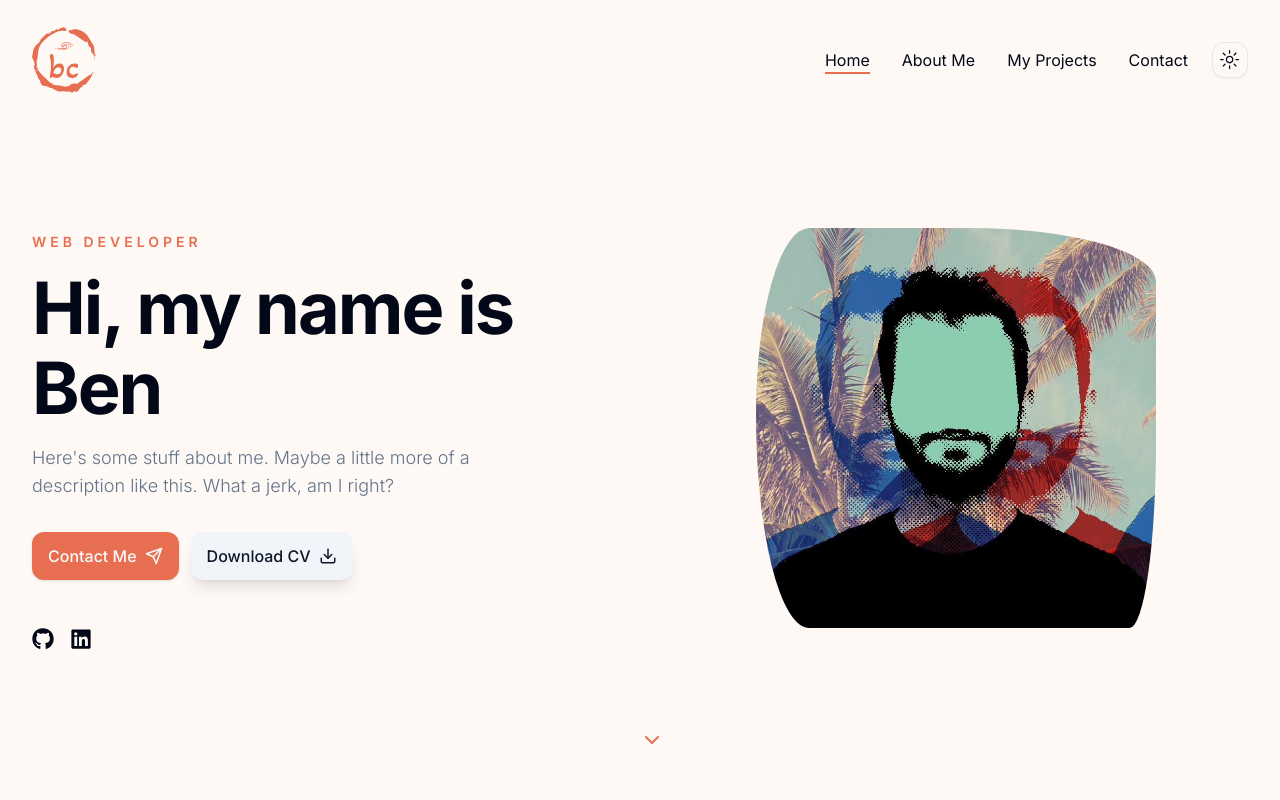
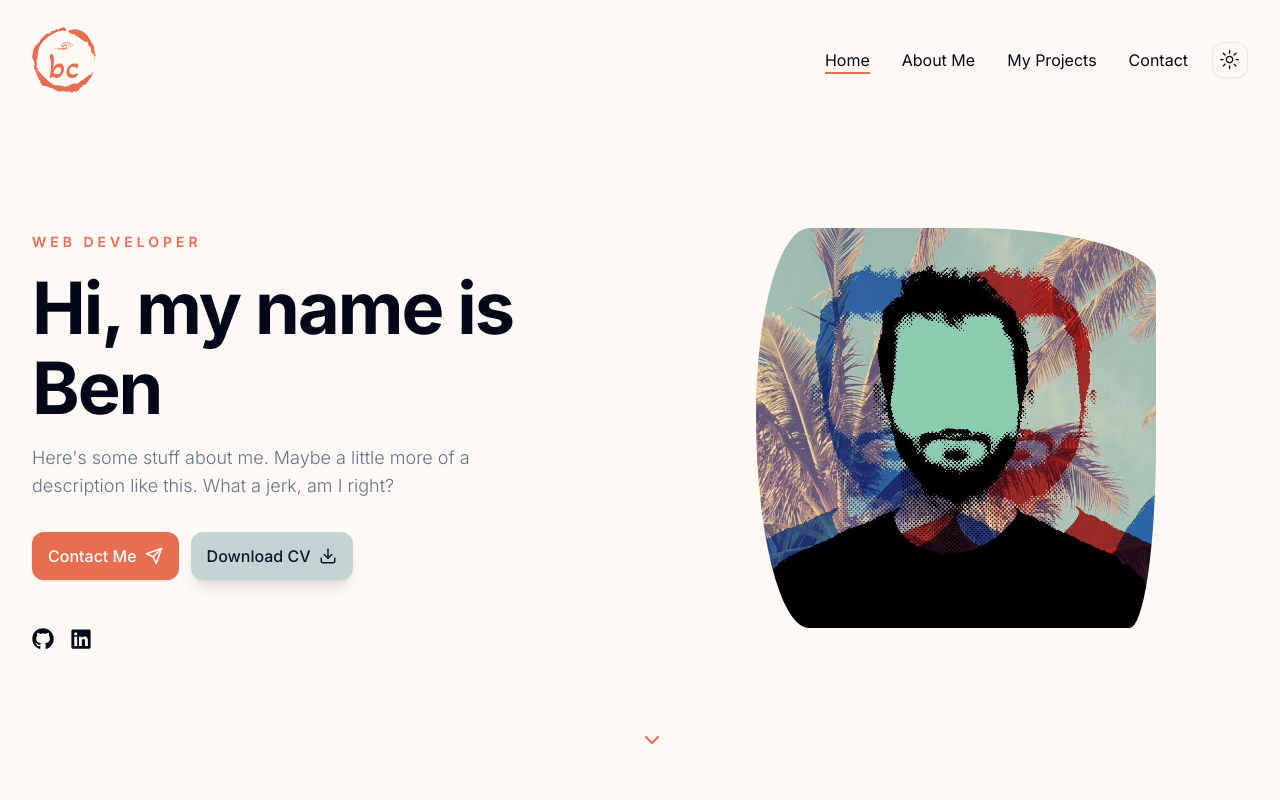
Before and after one commit to bchussid/portfolio, a Next.js app: page / in a window 1280 px wide. Shown: the top 800 px of the page. Built offline with nearby package versions, Linux system fonts and the light colour scheme.

Commit message:
edit/color work

```diff
--- a/src/styles/globals.css
+++ b/src/styles/globals.css
@@ -19,10 +19,12 @@
     /* ? 8 89% 66% - maybe? */
     --primary-foreground: 210 40% 98%;
 
-    --secondary: 210 40% 96.1%;
+    --secondary: 181 16% 80%;
+    /* old: 210 40% 96.1%; */
     --secondary-foreground: 222.2 47.4% 11.2%;
 
-    --muted: 210 40% 96.1%;
+    --muted: 112 21% 85%;
+    /* old: 210 40% 96.1% */
     --muted-foreground: 215.4 16.3% 46.9%;
 
     --accent: 14 100% 96.1%;
```
